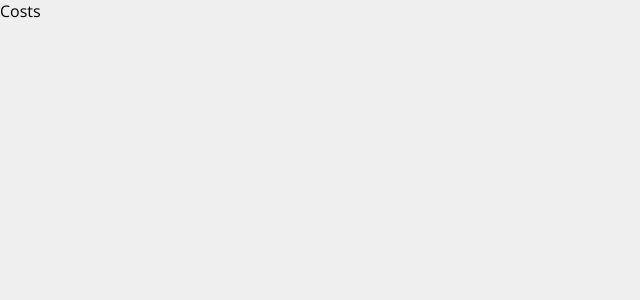
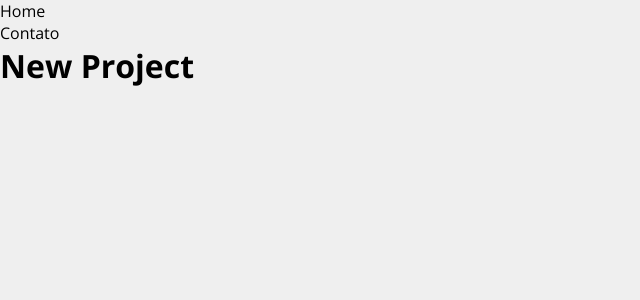
Before and after one commit to GabrielSoaresGomes/projetoReactHoraDeCodar, a React (Create React App) app in the folder costs/: page /newproject in a window 1280 px wide. Shown: the top 300 px of the page, without its empty margins (0-640 px from the left). Built offline with nearby package versions, Linux system fonts and the light colour scheme.

Commit message:
feat: Inserindo as rotas e pages iniciais

```diff
--- a/costs/src/App.js
+++ b/costs/src/App.js
@@ -1,8 +1,24 @@
+import { BrowserRouter as Router, Routes, Route } from 'react-router-dom'
+import Home from "./components/pages/Home";
+import Company from "./components/pages/Company";
+import Contact from './components/pages/Contact';
+import NewProject from './components/pages/NewProject';
+
+
 function App() {
   return (
-    <div className="App">
-      <p>Costs</p>
-    </div>
+    <Router>
+      <ul>
+        <li>Home</li>
+        <li>Contato</li>
+      </ul>
+      <Routes>
+        <Route path="/" element={<Home/>} />
+        <Route path="/company" element={<Company/>} />
+        <Route path="/contact" element={<Contact/>} />
+        <Route path="/newproject" element={<NewProject/>} />
+      </Routes>
+    </Router>
   );
 }
 
--- /dev/null
+++ b/costs/src/components/pages/Company.js
@@ -0,0 +1,7 @@
+function Company() {
+    return (
+        <h1>Company</h1>
+    )
+}
+
+export default Company
--- /dev/null
+++ b/costs/src/components/pages/Contact.js
@@ -0,0 +1,7 @@
+function Contact() {
+    return (
+        <h1>Contact</h1>
+    )
+}
+
+export default Contact
--- /dev/null
+++ b/costs/src/components/pages/Home.js
@@ -0,0 +1,7 @@
+function Home() {
+    return(
+        <h1>H0ME</h1>
+    )
+}
+
+export default Home
--- /dev/null
+++ b/costs/src/components/pages/NewProject.js
@@ -0,0 +1,7 @@
+function NewProject() {
+    return (
+        <h1>New Project</h1>
+    )
+}
+
+export default NewProject
```
